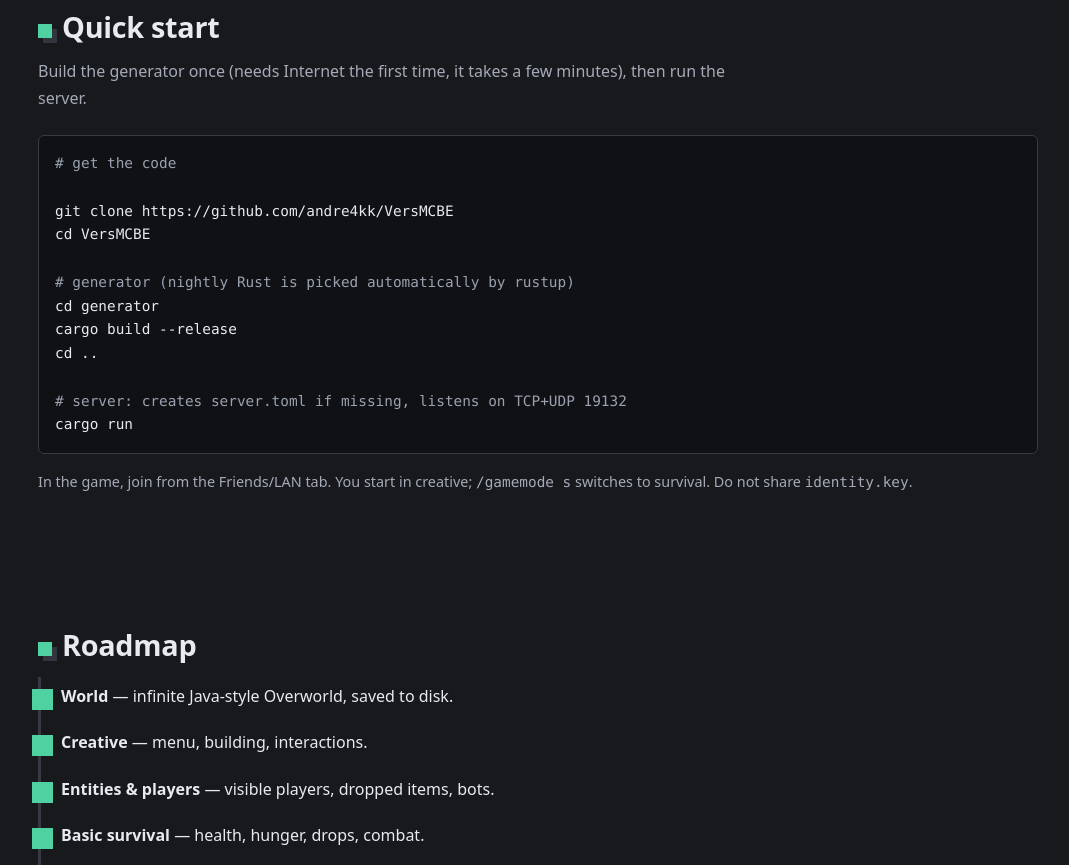
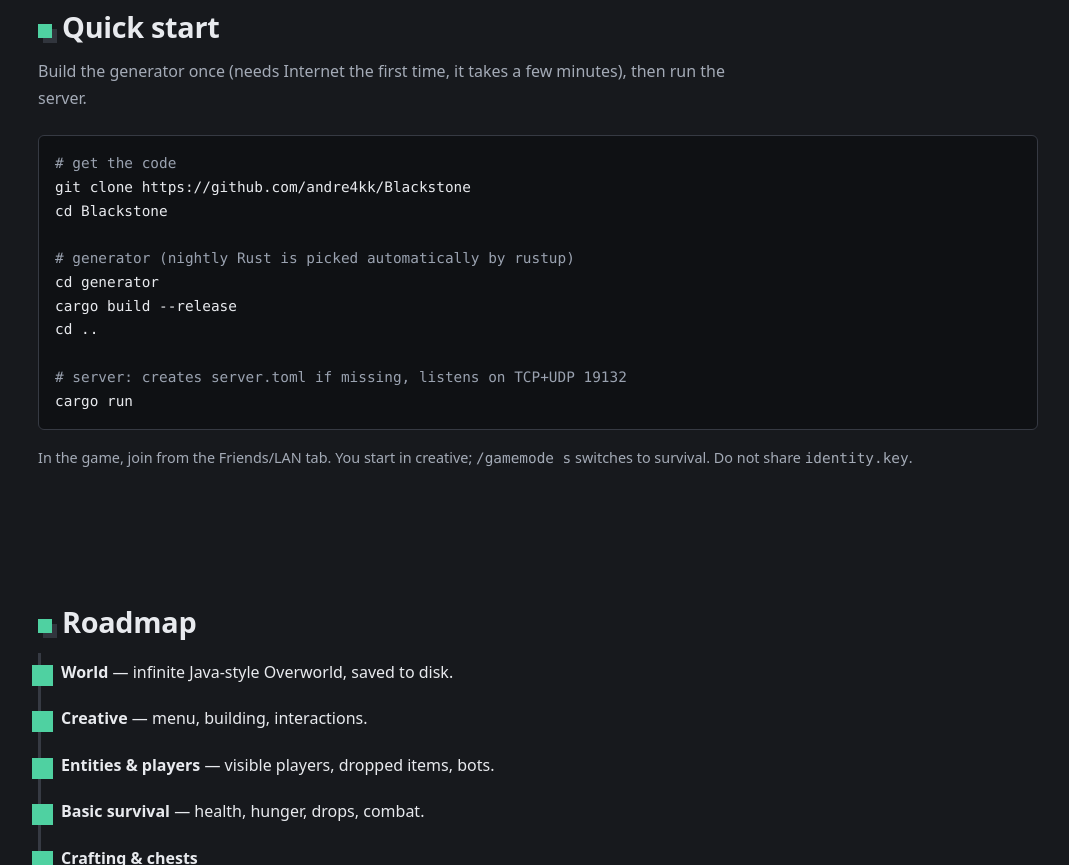
Before and after one commit to andre4kk/Blackstone, a plain HTML site: page site/index.html in a window 1280 px wide. Shown: the part 2213-3078 px from the top of the page, without its empty margins (102-1171 px from the left). Drawn offline with Linux system fonts and the light colour scheme.

Commit message:
docs: link del sito al repository rinominato Blackstone

```diff
--- a/site/index.html
+++ b/site/index.html
@@ -87,7 +87,7 @@ footer{border-top:1px solid var(--line);padding:32px 0;color:var(--mute);font-si
     <h1 data-brand>Blackstone</h1>
     <p class="tag">A fast Minecraft Bedrock Edition server written in Rust, with the same world generation as Minecraft Java Edition.</p>
     <div class="btns">
-      <a class="btn p" href="https://github.com/andre4kk/VersMCBE">View on GitHub</a>
+      <a class="btn p" href="https://github.com/andre4kk/Blackstone">View on GitHub</a>
       <a class="btn s" href="#start">Get started</a>
     </div>
   </div>
@@ -137,9 +137,8 @@ footer{border-top:1px solid var(--line);padding:32px 0;color:var(--mute);font-si
   <h2>Quick start</h2>
   <p class="lead">Build the generator once (needs Internet the first time, it takes a few minutes), then run the server.</p>
 <pre><span class="c"># get the code</span>
-<!-- il repository non è ancora rinominato: l'URL resta VersMCBE -->
-git clone https://github.com/andre4kk/VersMCBE
-cd VersMCBE
+git clone https://github.com/andre4kk/Blackstone
+cd Blackstone
 
 <span class="c"># generator (nightly Rust is picked automatically by rustup)</span>
 cd generator
@@ -219,8 +218,8 @@ cargo run</pre>
 
 <footer>
   <div class="wrap">
-    <span data-brand>Blackstone</span> — open-source Bedrock server in Rust. Server code MIT. The repository is currently named VersMCBE.
-    · <a href="https://github.com/andre4kk/VersMCBE">GitHub</a>
+    <span data-brand>Blackstone</span> — open-source Bedrock server in Rust. Server code MIT.
+    · <a href="https://github.com/andre4kk/Blackstone">GitHub</a>
   </div>
 </footer>
 <script>
```
